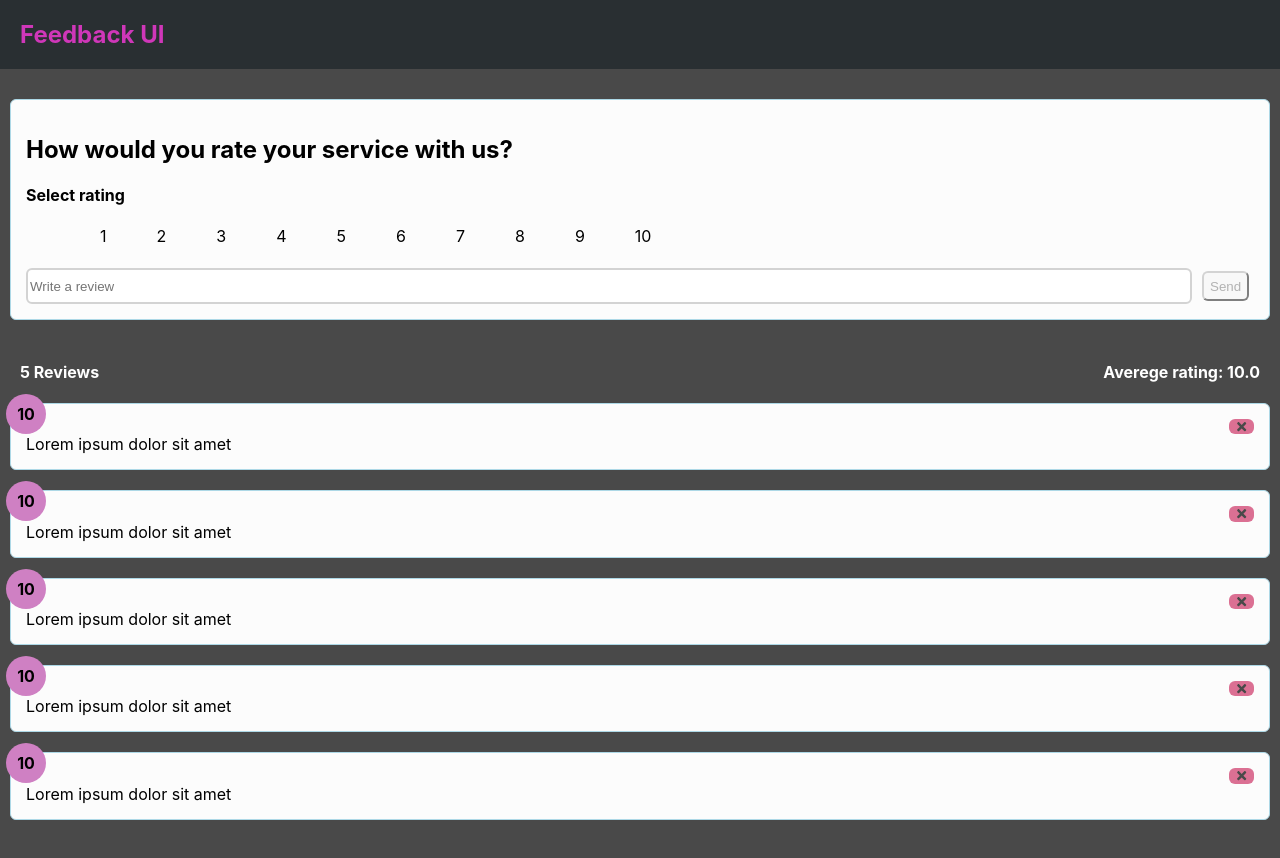
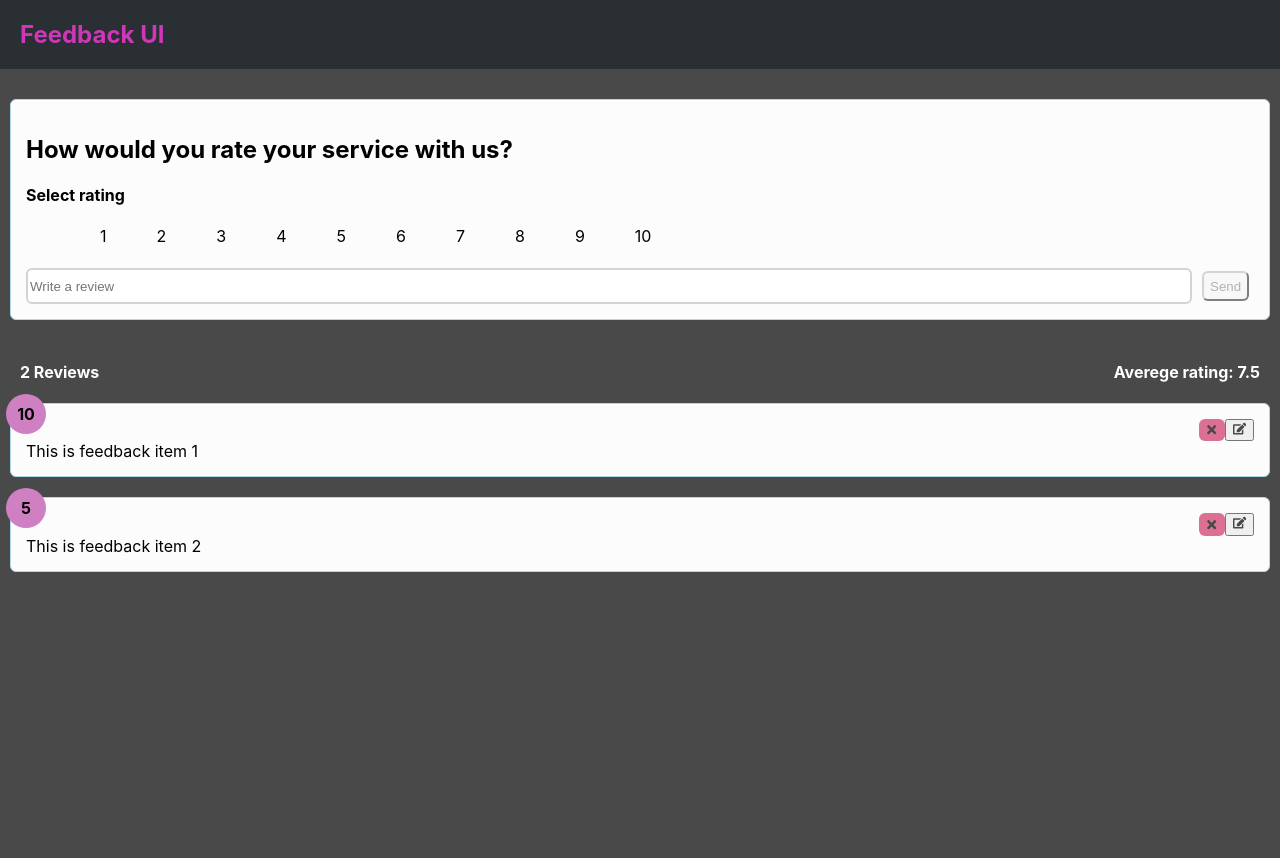
Before and after one commit to ZuzannaFilipkowska/feedback-app, a React (Create React App) app in the folder feedback-app/: page / in a window 1280 px wide. Shown: the top 858 px of the page. Built offline with nearby package versions, Linux system fonts and the light colour scheme.

Commit message:
Added context for feedback list and started edit functionality

```diff
--- a/feedback-app/src/App.js
+++ b/feedback-app/src/App.js
@@ -1,27 +1,15 @@
 import "./App.css";
 import Header from "./components/Header";
-import FeedbackData from "./data/FeedbackData";
-import { useState } from "react";
 import FeedbackList from "./components/FeedbackList";
 import FeedbackStats from "./components/FeedbackStats";
 import FeedbackForm from "./components/FeedbackForm";
-import { v4 as uuidv4 } from "uuid";
 import { BrowserRouter as Router, Route, Routes } from "react-router-dom";
 import AboutPage from "./pages/AboutPage";
+import { FeedbackProvider } from "./context/FeedbackContext";
 
 function App() {
-  const [feedback, setFeedback] = useState(FeedbackData);
-
-  const handleDelete = (id) => {
-    setFeedback(feedback.filter((el) => el.id !== id));
-  };
-
-  const handleAdd = (newFeedback) => {
-    feedback.id = uuidv4();
-    setFeedback([newFeedback, ...feedback]);
-  };
-
   return (
+    <FeedbackProvider>
       <Router>
         <Header />
         <div className="container">
@@ -31,11 +19,9 @@
               path="/"
               element={
                 <>
-                <FeedbackForm handleSubmit={handleAdd} />
-                <FeedbackStats feedback={feedback}></FeedbackStats>
+                  <FeedbackForm/>
+                  <FeedbackStats></FeedbackStats>
                   <FeedbackList
-                  feedback={feedback}
-                  handleDelete={handleDelete}
                   ></FeedbackList>
                 </>
               }
@@ -44,6 +30,7 @@
           </Routes>
         </div>
       </Router>
+    </FeedbackProvider>
   );
 }
 
--- a/feedback-app/src/components/FeedbackForm.jsx
+++ b/feedback-app/src/components/FeedbackForm.jsx
@@ -1,13 +1,24 @@
-import { useState } from "react";
+import { useState, useContext, useEffect } from "react";
 import Card from "./shared/Card";
 import Button from "./shared/Button";
 import RatingSelect from "./RatingSelect";
+import FeedbackContext from "../context/FeedbackContext";
 
-function FeedbackForm({ handleSubmit }) {
+function FeedbackForm() {
   const [text, setText] = useState("");
   const [rating, setRating] = useState(0);
   const [btnDisabled, setBtnDisabled] = useState(true);
   const [msg, setMsg] = useState("");
+
+  const { addFeedback, feedbackEdit } = useContext(FeedbackContext);
+
+  useEffect(() => {
+    if (feedbackEdit.edit === true) {
+      setBtnDisabled(false);
+      setText(feedbackEdit.item.text);
+      setRating(feedbackEdit.item.rating);
+    }
+  }, [feedbackEdit]);
 
   const handleSelect = (rating) => {
     setRating(rating);
@@ -33,8 +44,10 @@
       text: text,
       rating: rating,
     };
-    handleSubmit(newFeedback);
-    setText('')
+
+    addFeedback(newFeedback);
+
+    setText("");
   };
 
   return (
--- a/feedback-app/src/components/FeedbackItem.jsx
+++ b/feedback-app/src/components/FeedbackItem.jsx
@@ -1,14 +1,20 @@
 import Card from "./shared/Card";
-import { FaTimes } from "react-icons/fa";
+import { FaTimes, FaEdit } from "react-icons/fa";
+import { useContext } from "react";
+import FeedbackContext from "../context/FeedbackContext";
 
-function FeedbackItem({ item, handleDelete }) {
+function FeedbackItem({ item }) {
+  const { deleteFeedback, editFeedback } = useContext(FeedbackContext);
   return (
     <Card>
       <div className="num-display">{item.rating}</div>
       <div className="item-header">
         <span></span>
-        <button onClick={() => handleDelete(item.id)} className="close">
+        <button onClick={() => deleteFeedback(item.id)} className="close">
           <FaTimes color="#494949" className="icon"></FaTimes>
+        </button>
+        <button className="edit icon" onClick={() => editFeedback(item)}>
+          <FaEdit color="#494949"></FaEdit>
         </button>
       </div>
       <div className="text-display">{item.text}</div>
--- a/feedback-app/src/components/FeedbackList.jsx
+++ b/feedback-app/src/components/FeedbackList.jsx
@@ -1,8 +1,10 @@
 import FeedbackItem from "./FeedbackItem"
-import { PropTypes } from 'prop-types';
+import {useContext} from 'react'
+import FeedbackContext from "../context/FeedbackContext";
 
+function FeedbackList() {
+  const {feedback} = useContext(FeedbackContext)
 
-function FeedbackList({feedback, handleDelete}) {
   if (!feedback || feedback.length === 0) {
     return <p>No feedback yet</p>
 
@@ -10,14 +12,10 @@
   return (
     <div>
       {feedback.map((item) => (
-        <FeedbackItem key={item.id} item={item} handleDelete={(id) => handleDelete(id)}></FeedbackItem>
+        <FeedbackItem key={item.id} item={item}></FeedbackItem>
       ))}
     </div>
   )
 }
 
-FeedbackList.propTypes = {
-  feedback: PropTypes.array,
-}
-
 export default FeedbackList
--- a/feedback-app/src/components/FeedbackStats.jsx
+++ b/feedback-app/src/components/FeedbackStats.jsx
@@ -1,7 +1,9 @@
-import { PropTypes } from "prop-types";
-import FeedbackList from "./FeedbackList";
+import {useContext} from 'react'
+import FeedbackContext from "../context/FeedbackContext";
 
-function FeedbackStats({ feedback }) {
+function FeedbackStats() {
+  const {feedback} = useContext(FeedbackContext)
+
   let avg =
     feedback.reduce((acc, cur) => {
       return acc + cur.rating;
@@ -18,8 +20,4 @@
   );
 }
 
-FeedbackStats.propTypes = {
-  feedback: PropTypes.array.isRequired,
-};
-
 export default FeedbackStats;
--- a/feedback-app/src/components/RatingSelect.jsx
+++ b/feedback-app/src/components/RatingSelect.jsx
@@ -1,8 +1,13 @@
-import { useState } from "react";
+import { useState, useContext, useEffect } from "react";
+import FeedbackContext from "../context/FeedbackContext";
 
 function RatingSelect({ onSelect }) {
   const [selected, setSelected] = useState(0);
+  const { feedbackEdit } = useContext(FeedbackContext);
 
+  useEffect(() => {
+    setSelected(feedbackEdit.item.rating)
+  }, [feedbackEdit])
   const handleChange = (e) => {
     setSelected(+e.currentTarget.value)
     onSelect(+e.currentTarget.value)
--- /dev/null
+++ b/feedback-app/src/context/FeedbackContext.js
@@ -0,0 +1,57 @@
+import { createContext, useState } from "react";
+import { v4 as uuidv4 } from "uuid";
+
+const FeedbackContext = createContext();
+
+export const FeedbackProvider = ({ children }) => {
+  const [feedback, setFeedback] = useState([
+    {
+      id: 1,
+      text: "This is feedback item 1",
+      rating: 10,
+    },
+    {
+      id: 2,
+      text: "This is feedback item 2",
+      rating: 5,
+    },
+  ]);
+
+  const [feedbackEdit, setFeedbackEdit] = useState({
+    item: {},
+    edit: false,
+  });
+
+  const deleteFeedback = (id) => {
+    setFeedback(feedback.filter((el) => el.id !== id));
+  };
+
+  const addFeedback = (newFeedback) => {
+    feedback.id = uuidv4();
+    setFeedback([newFeedback, ...feedback]);
+  };
+
+  // Set item to be updated, mark edit mode
+  const editFeedback = (item) => {
+    setFeedbackEdit({
+      item,
+      edit: true,
+    });
+  };
+
+  return (
+    <FeedbackContext.Provider
+      value={{
+        feedback,
+        deleteFeedback,
+        addFeedback,
+        editFeedback,
+        feedbackEdit,
+      }}
+    >
+      {children}
+    </FeedbackContext.Provider>
+  );
+};
+
+export default FeedbackContext;
```
Lines whose indentation alone changed are shown as unchanged.
